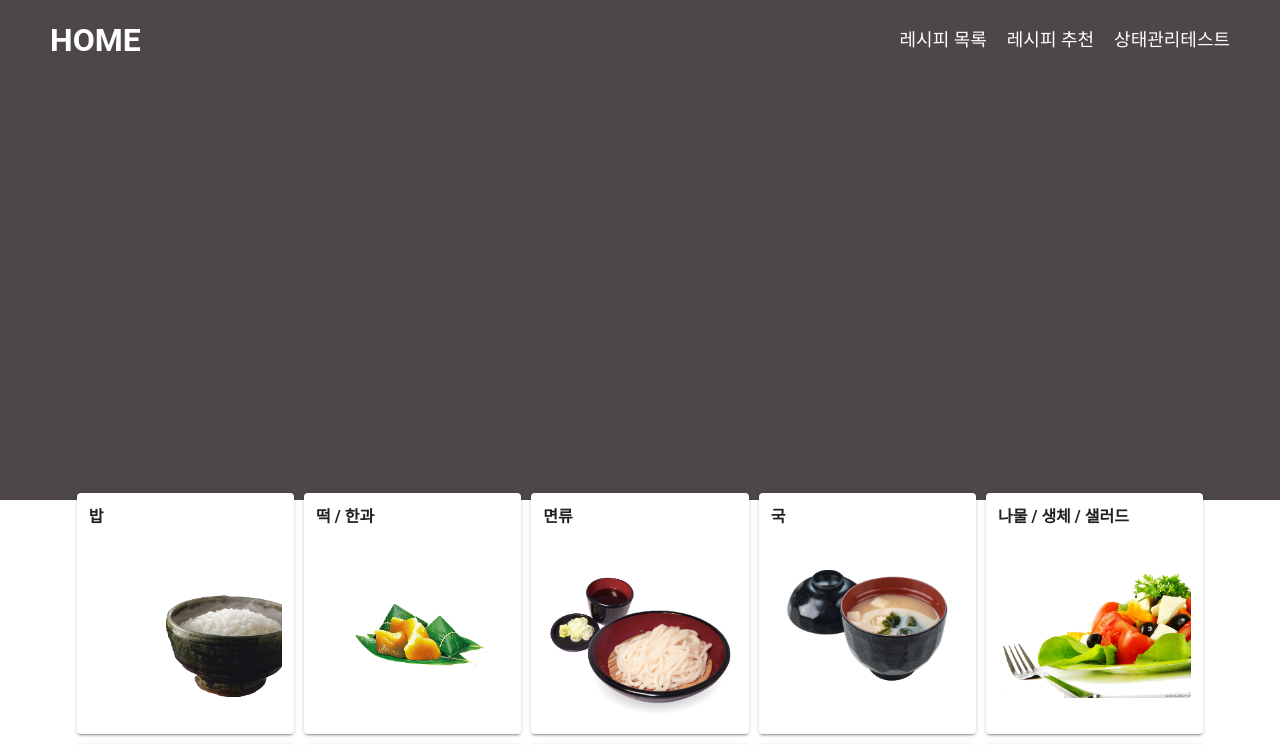
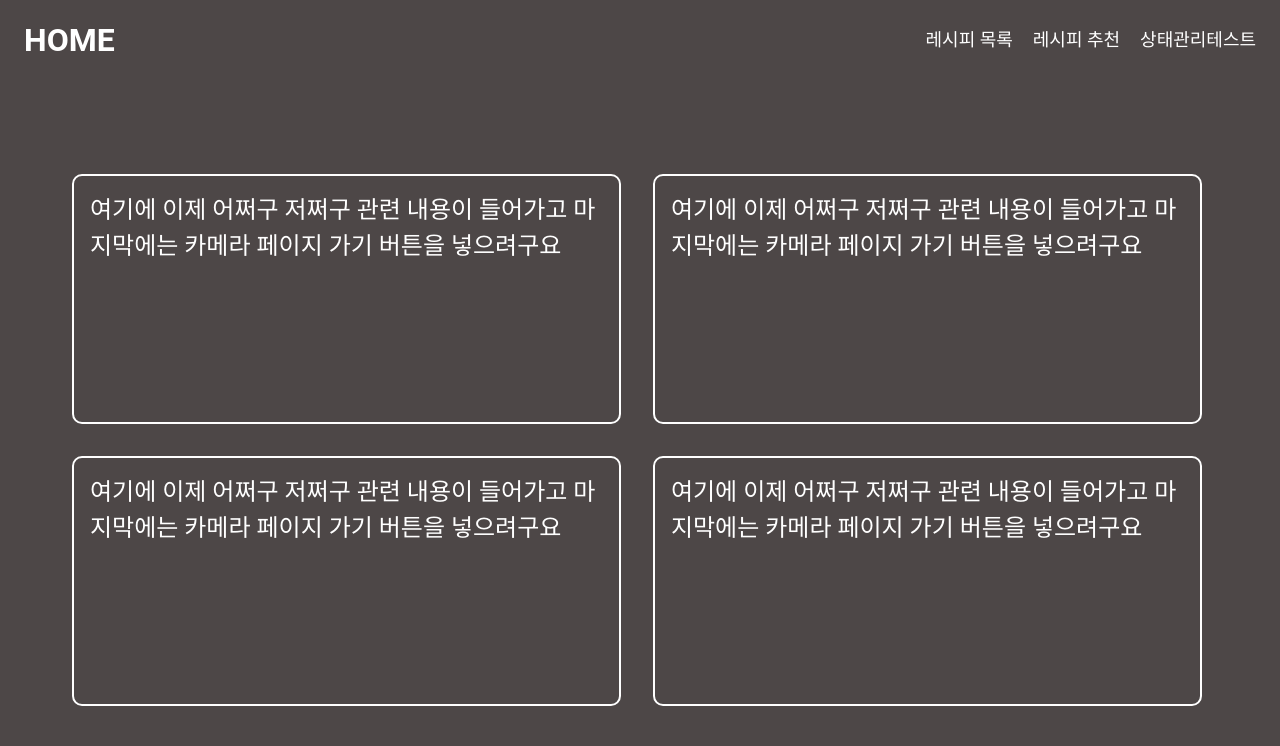
Before and after one commit to JISU-JEONG/refrigerator, a Vue app in the folder frontend/: page / in a window 1280 px wide. Shown: the top 746 px of the page. Built offline with nearby package versions, Linux system fonts and the light colour scheme; what vue-axios-cors would draw is missing.

Commit message:
메인 페이지 수정중..

```diff
--- a/frontend/src/components/NavigationBar.vue
+++ b/frontend/src/components/NavigationBar.vue
@@ -24,7 +24,7 @@ export default {
   name: "NavigationBar"
 };
 </script>
-<style>
+<style >
 header {
   height: 80px;
   width: 100%;
@@ -37,7 +37,7 @@ header {
 header h1 {
   display: inline-block;
   position: absolute;
-  left: 50px;
+  left: 24px;
 }
 header h1 a {
   text-decoration: none;
@@ -50,7 +50,7 @@ header nav {
   display: inline-block;
   position: absolute;
   top: 0;
-  right: 50px;
+  right: 24px;
 }
 header nav li {
   list-style: none;
--- a/frontend/src/view/main.vue
+++ b/frontend/src/view/main.vue
@@ -1,6 +1,13 @@
 <template>
   <div>
-    <div class="banner"></div>
+    <div class="intro-backaground">
+      <div class="intro-container">
+        <div class="intro-card">여기에 이제 어쩌구 저쩌구 관련 내용이 들어가고 마지막에는 카메라 페이지 가기 버튼을 넣으려구요</div>
+        <div class="intro-card">여기에 이제 어쩌구 저쩌구 관련 내용이 들어가고 마지막에는 카메라 페이지 가기 버튼을 넣으려구요</div>
+        <div class="intro-card">여기에 이제 어쩌구 저쩌구 관련 내용이 들어가고 마지막에는 카메라 페이지 가기 버튼을 넣으려구요</div>
+        <div class="intro-card">여기에 이제 어쩌구 저쩌구 관련 내용이 들어가고 마지막에는 카메라 페이지 가기 버튼을 넣으려구요</div>
+      </div>
+    </div>
     <RecipeCategory />
     <!-- <input type="file" /> -->
   </div>
@@ -43,10 +50,40 @@ export default {
 };
 </script>
 <style scoped>
-.banner {
+.intro-backaground {
+  width: 100vw;
+  height: 100vh;
+  background: rgb(77, 71, 71);
+  padding-top: 80px;
+  display: flex;
+  align-items: center;
+  justify-content: center;
+}
+.intro-container {
   width: 100%;
-  height: 500px;
-  /* background-image: url('https://images.food52.com/ABp9BlnO_4sKOVA1asXsC7G_tCs=/1008x672/filters:format(webp)/333bee7e-8eb7-4282-8769-c83fc408abd3--pjimage_1-.jpg'); */
-  background: rgb(77, 71, 71);
+  max-width: 1200px;
+  padding: 1rem;
+  margin: 0 auto;
+  box-sizing: border-box;
+}
+.intro-card {
+  width: 47%;
+  height: 250px;
+  display: inline-block;
+  margin: 16px;
+  padding: 16px;
+  box-sizing: border-box;
+  border: 2px solid white;
+  border-radius: 10px;
+  font-size: 1.5rem;
+  color: white;
+}
+@media (max-width: 850px) {
+  .intro-card {
+    width: 100%;
+    height: 20vh;
+    margin: 0 0 8px 0;
+    font-size: 1rem;
+  }
 }
 </style>
```
